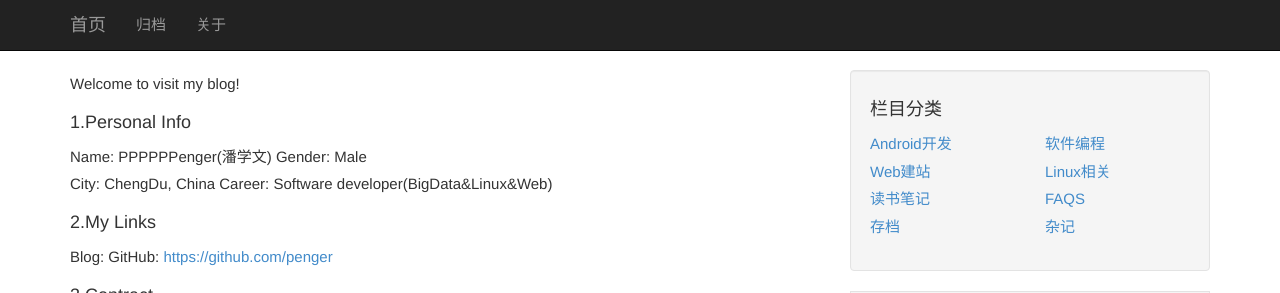
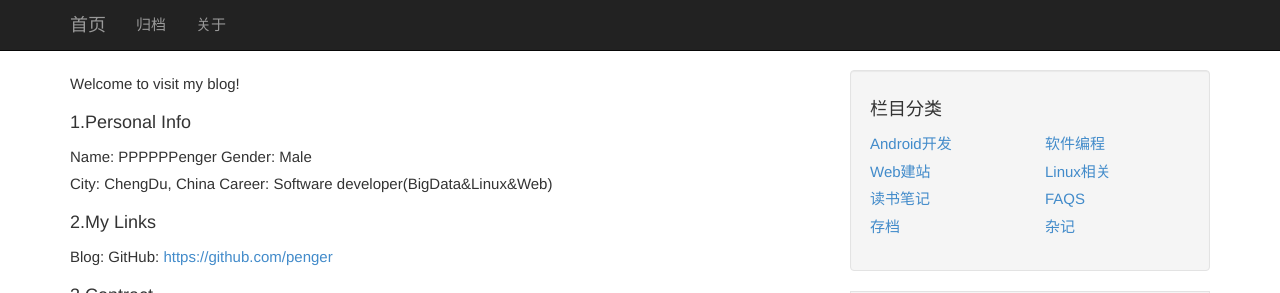
Before and after one commit to penger/penger.github.io, a Jekyll site: the page built from about.md, in a window 1280 px wide and 1079 px high, cut to the strip 0-293 px from the top of the window. Built offline with Jekyll 4.4.1, drawn with Linux system fonts in a browser that asks for light colours.

Commit message:
update about

```diff
--- a/about.md
+++ b/about.md
@@ -5,7 +5,7 @@ title: "关于：About"
 Welcome to visit my blog!
 
 #### 1.Personal Info
-Name: PPPPPPenger(潘学文)
+Name: PPPPPPenger
 Gender: Male
 City: ChengDu, China
 Career: Software developer(BigData&Linux&Web)
```
